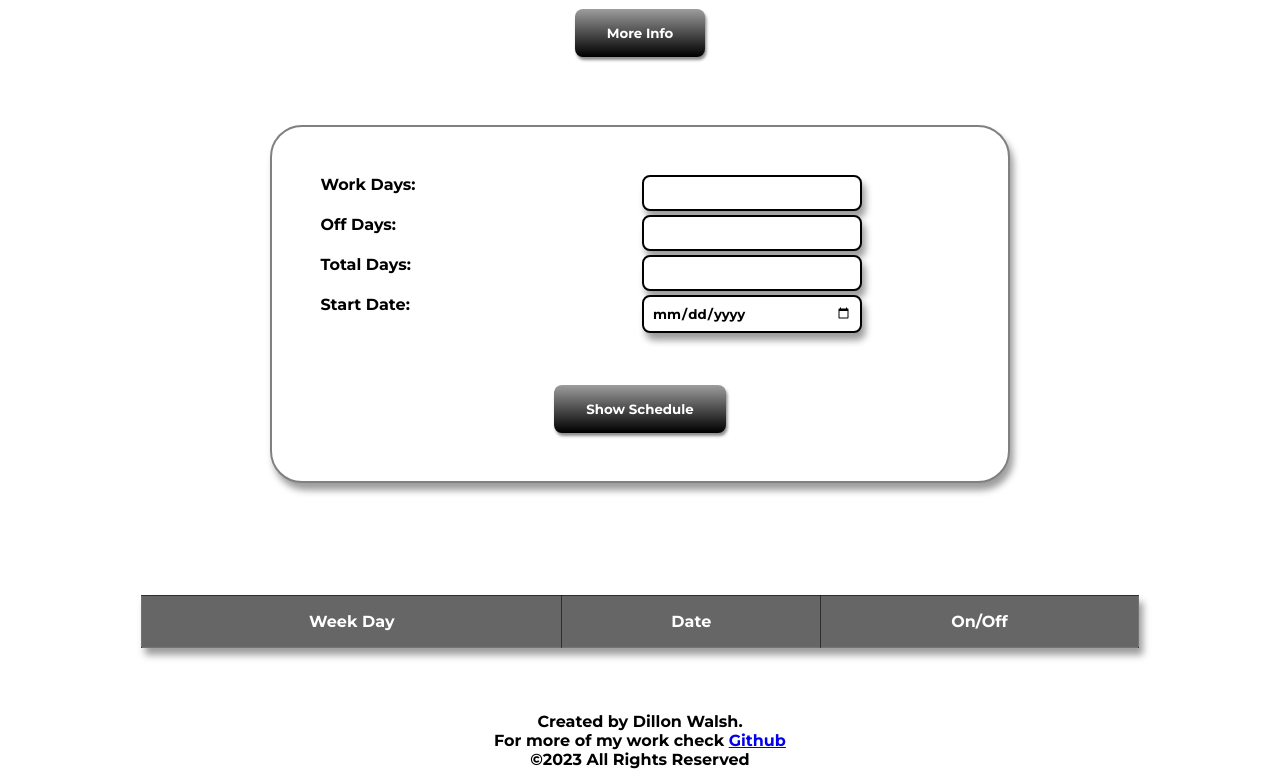
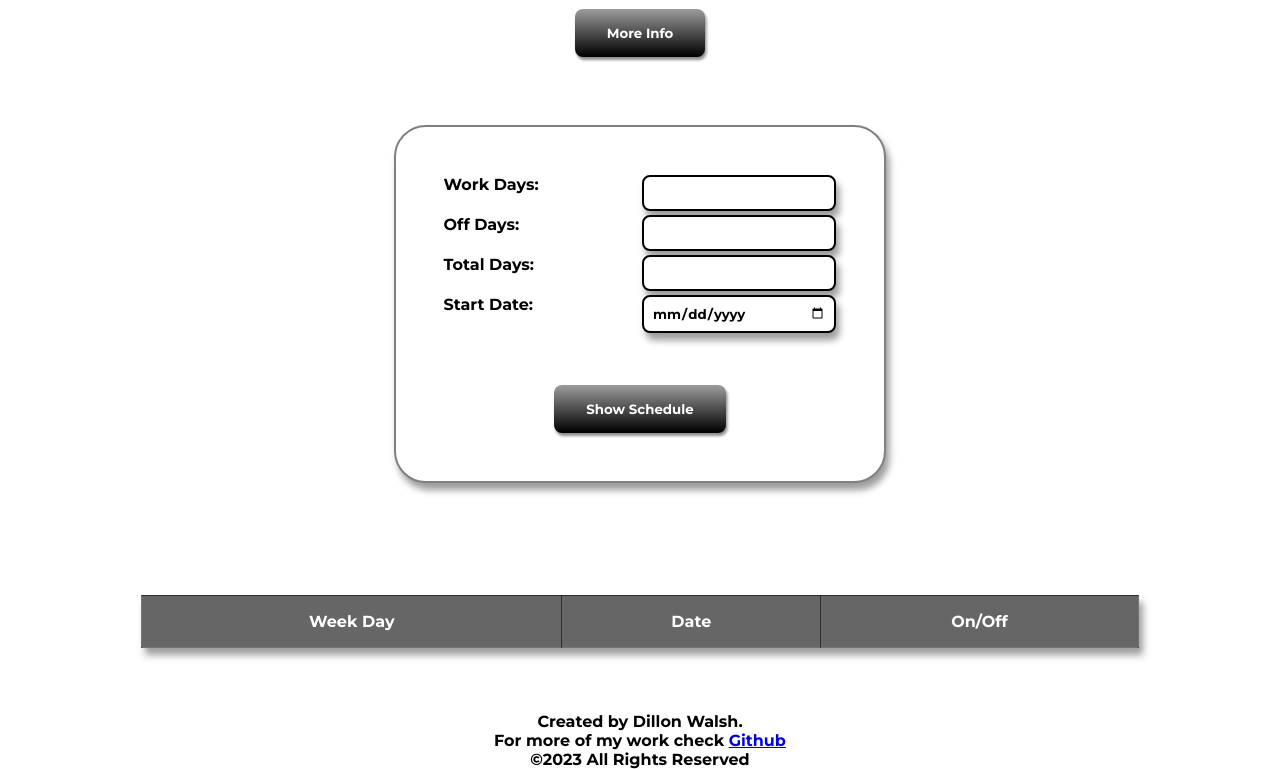
Before and after one commit to Dillonpw/schedule-app, a website: page public/index.html in a window 1280 px wide. Shown: the part 118-887 px from the top of the page. Drawn offline with Linux system fonts and the light colour scheme.

Commit message:
form sizing

```diff
--- a/public/styles.css
+++ b/public/styles.css
@@ -114,7 +114,7 @@ form {
     grid-template-columns: 1fr 1fr;
     grid-gap: 0.25rem;
     max-width: 500px;
-    min-width: 60%;
+    min-width: 40%;
     margin-top: 2rem;
     margin-bottom: 6rem;
     border-radius: 2rem;
```
